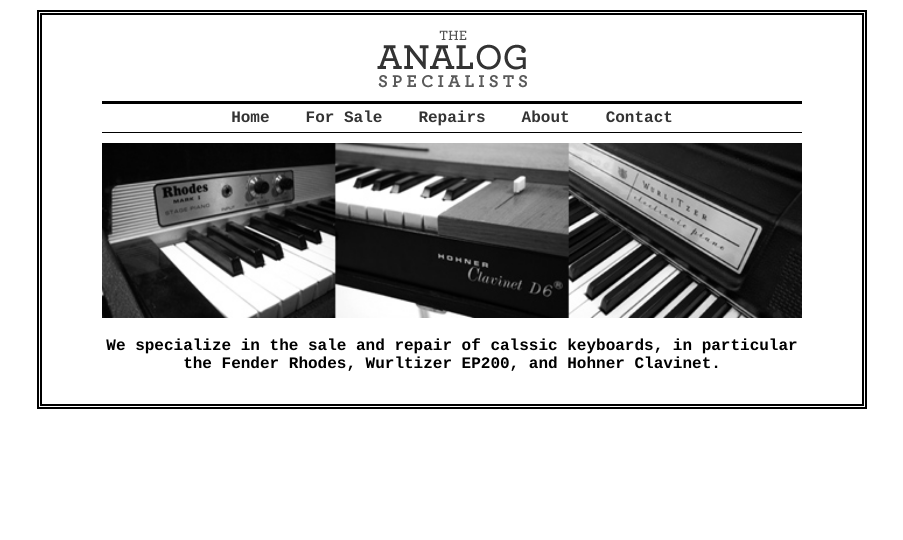
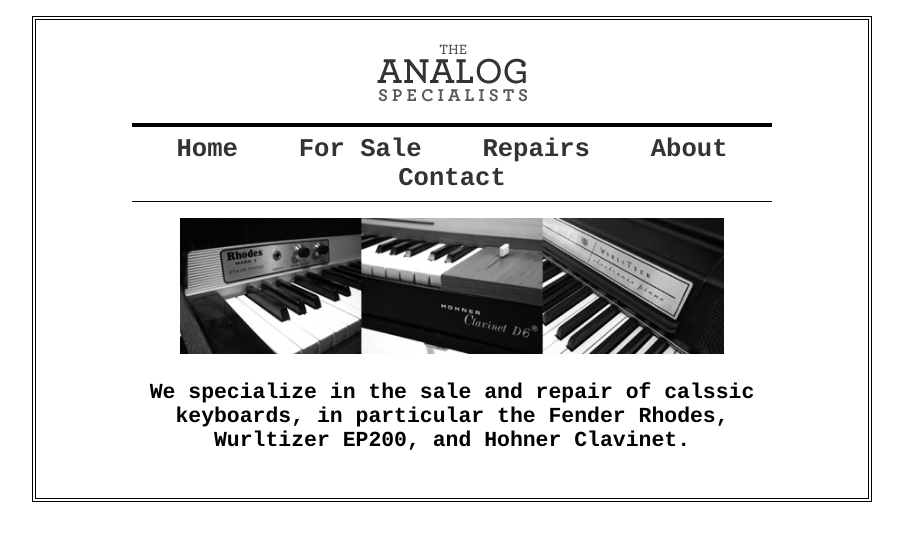
Before and after one commit to amirulameen/week2-b24, a plain HTML site: page piano.html in a window 1280 px wide. Shown: the whole page, without its empty margins (188-1091 px from the left). Drawn offline with Linux system fonts and the light colour scheme.

Commit message:
Add files via uploads

```diff
--- a/piano.html
+++ b/piano.html
@@ -9,27 +9,27 @@
 			font-family: 'Courier Sans',Courier,sans-serif;
 			text-align: center;
 			font-weight: bold;
-			font-size: 10px;
+			font-size: 1rem;
 		}
 		.box1 {
 			background: white;
-			border: 5px black double;
+			border: 0.3em black double;
 			margin: 1.0em auto;
-			max-width: 700px;
-			min-width: 300px;
+			max-width: 50%;
+			min-width: 30%;
 			padding: 1.5em 6.0em;
 		}
 		ul li {
 			display: inline-block;
-			padding: 0px 15px;
+			padding: 0em 1em;
 			font-size: 1.6em;
 		}
 		p {
-			font-size: 1.0rem;
+			font-size: 1.34rem;
 		}
 		ul {
-			border-top: 3.0px solid black;
-			border-bottom: 1px solid black;
+			border-top: 0.3em solid black;
+			border-bottom: 0.1em solid black;
 			padding: 0.5em 0em;
 		}
 		ul li a {
@@ -41,7 +41,7 @@
 			height: auto;
 		}
 		.responsive2 {
-			width: 100%;
+			width: 85%;
 			height: auto;
 		}
 		</style>
```
